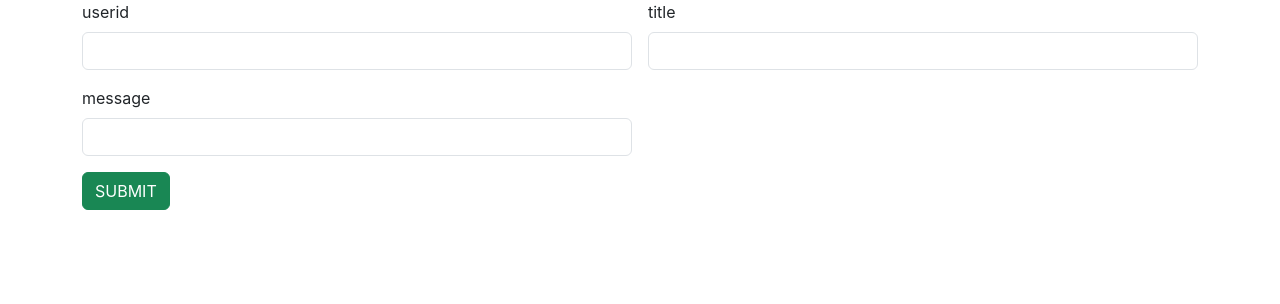
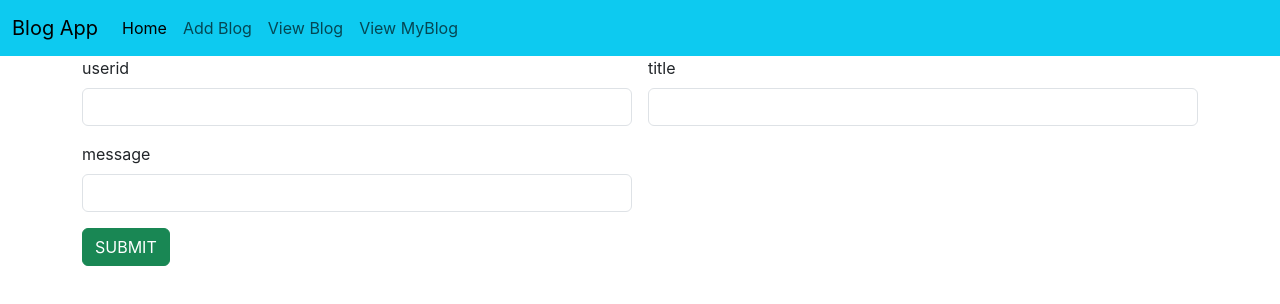
Before and after one commit to shonac54/blog_app, a React (Create React App) app: page /add in a window 1280 px wide. Shown: the top 304 px of the page. Built offline with nearby package versions, Linux system fonts and the light colour scheme.

Commit message:
blog header

```diff
--- a/src/components/AddBlog.jsx
+++ b/src/components/AddBlog.jsx
@@ -1,5 +1,6 @@
 import axios from 'axios'
 import React, { useState } from 'react'
+import BlogHeader from './BlogHeader'
 
 const AddBlog = () => {
     const [inputField,changeINputField]=useState(
@@ -23,6 +24,7 @@
     }
   return (
     <div>
+        <BlogHeader/>
 
         <div className="container">
             <div className="row">
--- /dev/null
+++ b/src/components/BlogHeader.jsx
@@ -0,0 +1,35 @@
+import React from 'react'
+
+const BlogHeader = () => {
+  return (
+    <div>
+        <nav class="navbar navbar-expand-lg bg-info">
+                <div class="container-fluid">
+                    <a class="navbar-brand" href="#">Blog App</a>
+                    <button class="navbar-toggler" type="button" data-bs-toggle="collapse" data-bs-target="#navbarNav" aria-controls="navbarNav" aria-expanded="false" aria-label="Toggle navigation">
+                        <span class="navbar-toggler-icon"></span>
+                    </button>
+                    <div class="collapse navbar-collapse" id="navbarNav">
+                        <ul class="navbar-nav">
+                            <li class="nav-item">
+                                <a class="nav-link active" aria-current="page" href="/">Home</a>
+                            </li>
+                            <li class="nav-item">
+                                <a class="nav-link" href="/add">Add Blog</a>
+                            </li>
+                            <li class="nav-item">
+                                <a class="nav-link" href="/view">View Blog</a>
+                            </li>
+                            <li class="nav-item">
+                                <a class="nav-link" href="/viewmyblog">View MyBlog</a>
+                            </li>
+
+                        </ul>
+                    </div>
+                </div>
+            </nav>
+    </div>
+  )
+}
+
+export default BlogHeader
--- a/src/components/ViewBlog.jsx
+++ b/src/components/ViewBlog.jsx
@@ -1,5 +1,6 @@
 import axios from 'axios'
 import React, { useEffect, useState } from 'react'
+import BlogHeader from './BlogHeader'
 
 const ViewBlog = () => {
     const [data, changeData] = useState([])
@@ -17,6 +18,7 @@
 
   return (
     <div>
+        <BlogHeader/>
         <div className="container">
                 <div className="row">
                     <div className="col col-12 col-sm-12 col-md-12 col-lg-12 col-xl-12 col-xxl-12">
--- a/src/components/ViewMyBlog.jsx
+++ b/src/components/ViewMyBlog.jsx
@@ -1,5 +1,6 @@
 import axios from 'axios'
 import React, { useState } from 'react'
+import BlogHeader from './BlogHeader'
 
 const ViewMyBlog = () => {
     const [inputField,changeINputField]=useState(
@@ -27,6 +28,7 @@
     )
   return (
     <div>
+        <BlogHeader/>
 
         <div className="container">
                 <div className="row">
@@ -42,7 +44,7 @@
                             </div>
                             <div className="col col-12 col-sm-12 col-md-12 col-lg-12 col-xl-12 col-xxl-12">
 
-                                <button onClick={readValue} className="btn btn-info">SEARCH</button>
+                                <button onClick={readValue} className="btn btn-success">SEARCH</button>
 
 
                             </div>
```
